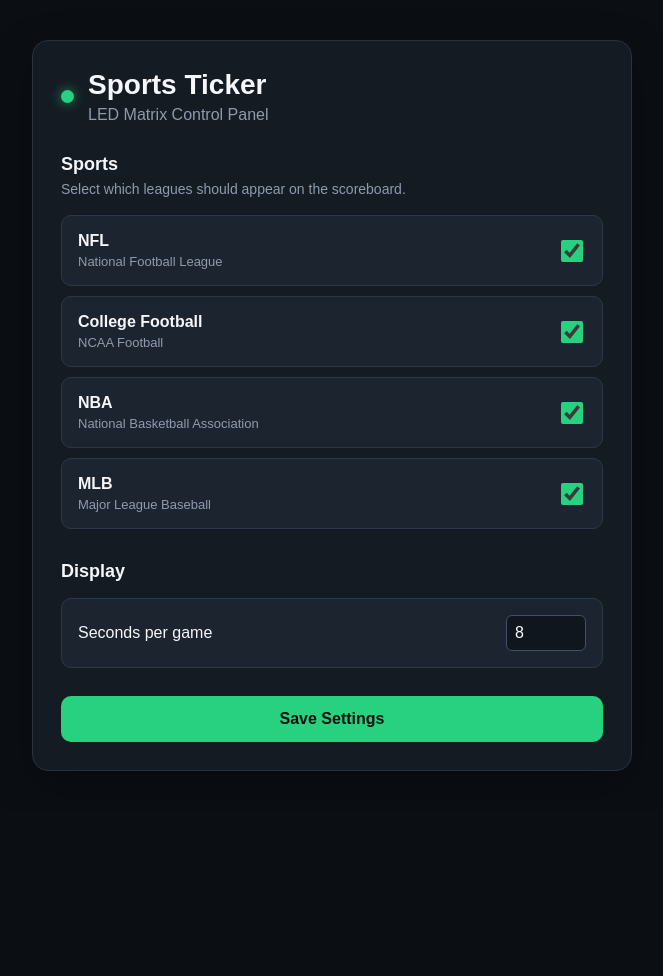
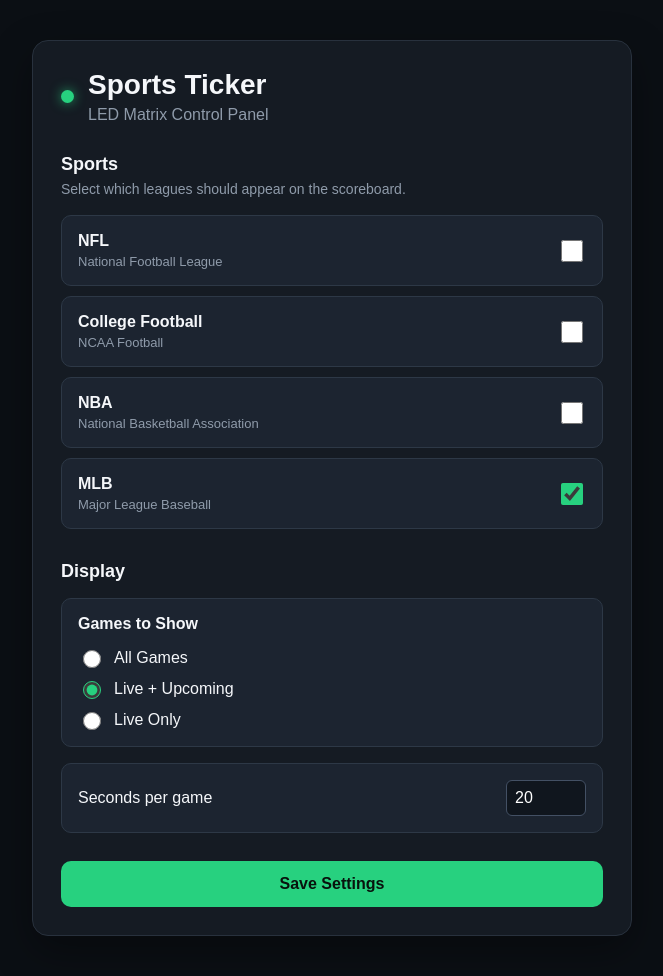
Before and after one commit to matthewhogan22/Ticker-Project, a Flask app: page / in a window 1280 px wide. Shown: the whole page, without its empty margins (308-971 px from the left). Before the commit the page ends 771 px from the top, so only its background shows below. Run offline with Flask 3, Linux system fonts and the light colour scheme.

Commit message:
Updated filter logic

```diff
--- a/settings.json
+++ b/settings.json
@@ -1,11 +1,12 @@
 {
     "sports": {
-        "nfl": true,
-        "ncaaf": true,
-        "nba": true,
+        "nfl": false,
+        "ncaaf": false,
+        "nba": false,
         "mlb": true
     },
     "display": {
-        "seconds_per_game": 8
+        "seconds_per_game": 20,
+        "game_filter": "live_upcoming"
     }
 }
--- a/settings.py
+++ b/settings.py
@@ -1,3 +1,4 @@
+import copy
 import json
 import os
 import tempfile
@@ -20,6 +21,7 @@
     },
     "display": {
         "seconds_per_game": 8,
+        "game_filter": "live_upcoming",
     }
 }
 
@@ -34,7 +36,9 @@
 
     if not os.path.exists(SETTINGS_FILE):
         save_settings(DEFAULT_SETTINGS)
-        return DEFAULT_SETTINGS.copy()
+        return copy.deepcopy(
+            DEFAULT_SETTINGS
+        )
 
     try:
         with open(
@@ -49,7 +53,9 @@
         json.JSONDecodeError,
         OSError
     ):
-        return DEFAULT_SETTINGS.copy()
+        return copy.deepcopy(
+            DEFAULT_SETTINGS
+        )
 
     # Make sure required sections exist.
     settings.setdefault(
@@ -73,6 +79,11 @@
     settings["display"].setdefault(
         "seconds_per_game",
         DEFAULT_SETTINGS["display"]["seconds_per_game"]
+    )
+
+    settings["display"].setdefault(
+        "game_filter",
+        DEFAULT_SETTINGS["display"]["game_filter"]
     )
 
     return settings
--- a/static/style.css
+++ b/static/style.css
@@ -395,3 +395,66 @@
     }
 
 }
+
+.filter-group {
+
+    display:
+        flex;
+
+    flex-direction:
+        column;
+
+    gap:
+        10px;
+
+    margin-top:
+        16px;
+
+    padding:
+        16px;
+
+    background:
+        #1c2430;
+
+    border:
+        1px solid #2d3846;
+
+    border-radius:
+        10px;
+}
+
+
+.filter-group strong {
+
+    margin-bottom:
+        4px;
+}
+
+
+.radio-option {
+
+    display:
+        flex;
+
+    align-items:
+        center;
+
+    gap:
+        10px;
+
+    cursor:
+        pointer;
+}
+
+
+.radio-option input {
+
+    width:
+        18px;
+
+    height:
+        18px;
+
+    accent-color:
+        #27d17f;
+}
--- a/templates/index.html
+++ b/templates/index.html
@@ -186,6 +186,69 @@
                     Display
                 </h2>
 
+                <div class="filter-group">
+
+                    <strong>
+                        Games to Show
+                    </strong>
+
+                    <label class="radio-option">
+
+                        <input
+                            type="radio"
+                            name="game_filter"
+                            value="all"
+
+                            {% if settings.display.game_filter == "all" %}
+                                checked
+                            {% endif %}
+                        >
+
+                        <span>
+                            All Games
+                        </span>
+
+                    </label>
+
+
+                    <label class="radio-option">
+
+                        <input
+                            type="radio"
+                            name="game_filter"
+                            value="live_upcoming"
+
+                            {% if settings.display.game_filter == "live_upcoming" %}
+                                checked
+                            {% endif %}
+                        >
+
+                        <span>
+                            Live + Upcoming
+                        </span>
+
+                    </label>
+
+
+                    <label class="radio-option">
+
+                        <input
+                            type="radio"
+                            name="game_filter"
+                            value="live"
+
+                            {% if settings.display.game_filter == "live" %}
+                                checked
+                            {% endif %}
+                        >
+
+                        <span>
+                            Live Only
+                        </span>
+
+                    </label>
+
+                </div>
 
                 <label class="field">
 
--- a/web_server.py
+++ b/web_server.py
@@ -67,6 +67,26 @@
     # DISPLAY OPTIONS
     # ---------------------------------------------
 
+    game_filter = request.form.get(
+        "game_filter",
+        "live_upcoming"
+    )
+
+    valid_filters = {
+        "all",
+        "live_upcoming",
+        "live"
+    }
+
+    if game_filter not in valid_filters:
+        game_filter = "live_upcoming"
+
+    settings[
+        "display"
+    ][
+        "game_filter"
+    ] = game_filter
+
     try:
 
         seconds_per_game = int(
```
Also changed, not shown: main.py (+39 -0 lines), sports_info.py (+21 -0 lines).
